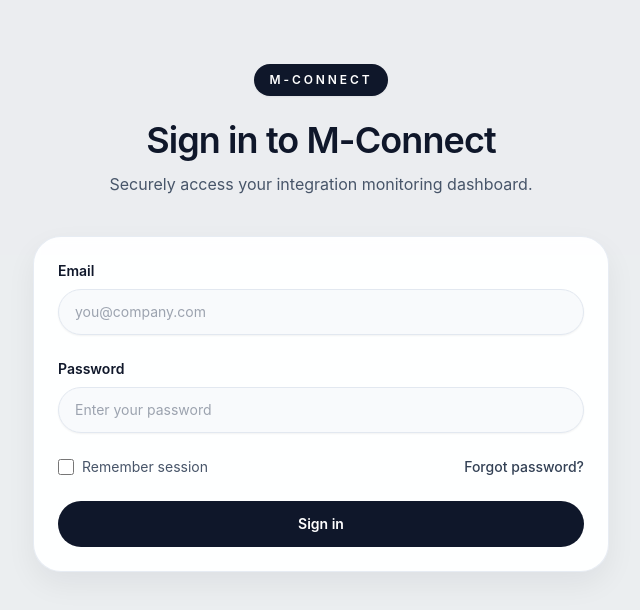
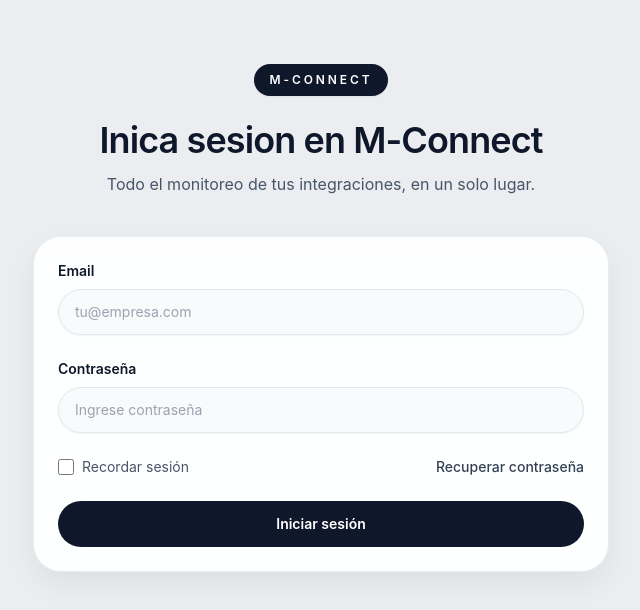
Before and after one commit to mfoschino/m-connect-front, a React (Vite) app: page /login in a window 1280 px wide. Shown: the top 610 px of the page, without its empty margins (319-959 px from the left). Built offline with nearby package versions, Linux system fonts and the light colour scheme.

Commit message:
modificaciones y traduccion al español de la pantalla login

```diff
--- a/src/components/auth/LoginForm.jsx
+++ b/src/components/auth/LoginForm.jsx
@@ -21,15 +21,15 @@ const LoginForm = () => {
     const emailPattern = /^[^\s@]+@[^\s@]+\.[^\s@]+$/
 
     if (!formData.email.trim()) {
-      nextErrors.email = 'Email is required.'
+      nextErrors.email = 'Email requerido.'
     } else if (!emailPattern.test(formData.email)) {
-      nextErrors.email = 'Enter a valid email address.'
+      nextErrors.email = 'Ingrese una dirección de email válida.'
     }
 
     if (!formData.password) {
-      nextErrors.password = 'Password is required.'
+      nextErrors.password = 'Contraseña requerida.'
     } else if (formData.password.length < 8) {
-      nextErrors.password = 'Password must be at least 8 characters.'
+      nextErrors.password = 'La contraseña debe tener al menos 8 caracteres.'
     }
 
     setErrors(nextErrors)
@@ -59,7 +59,7 @@ const LoginForm = () => {
       navigate('/dashboard')
     } catch (error) {
       if (error?.code === 'invalid_credentials') {
-        setGeneralError('Invalid credentials. Please check your email and password.')
+        setGeneralError('Credenciales inválidas. Por favor, verifique su correo electrónico y contraseña.')
       } else if (error?.code === 'blocked_account') {
         setGeneralError('Your account is blocked. Contact support for assistance.')
       } else {
@@ -87,19 +87,19 @@ const LoginForm = () => {
         name="email"
         value={formData.email}
         onChange={handleChange}
-        placeholder="you@company.com"
+        placeholder="tu@empresa.com"
         autoComplete="email"
         error={errors.email}
       />
 
       <FormInput
         id="login-password"
-        label="Password"
+        label="Contraseña"
         type="password"
         name="password"
         value={formData.password}
         onChange={handleChange}
-        placeholder="Enter your password"
+        placeholder="Ingrese contraseña"
         autoComplete="current-password"
         error={errors.password}
       />
@@ -113,19 +113,19 @@ const LoginForm = () => {
             onChange={handleChange}
             className="h-4 w-4 rounded border-slate-300 text-slate-900 focus:ring-slate-500"
           />
-          Remember session
+          Recordar sesión
         </label>
         <button
           type="button"
           onClick={(event) => event.preventDefault()}
           className="text-sm font-medium text-slate-700 transition hover:text-slate-900"
         >
-          Forgot password?
+          Recuperar contraseña
         </button>
       </div>
 
       <Button type="submit" loading={submitting} className="w-full">
-        {submitting ? 'Signing in...' : 'Sign in'}
+        {submitting ? 'Por favor aguarde...' : 'Iniciar sesión'}
       </Button>
     </form>
   )
--- a/src/pages/auth/LoginPage.jsx
+++ b/src/pages/auth/LoginPage.jsx
@@ -4,8 +4,8 @@ import LoginForm from '../../components/auth/LoginForm'
 const LoginPage = () => {
   return (
     <AuthLayout
-      title="Sign in to M-Connect"
-      subtitle="Securely access your integration monitoring dashboard."
+      title="Inica sesion en M-Connect"
+      subtitle="Todo el monitoreo de tus integraciones, en un solo lugar."
     >
       <LoginForm />
     </AuthLayout>
```
